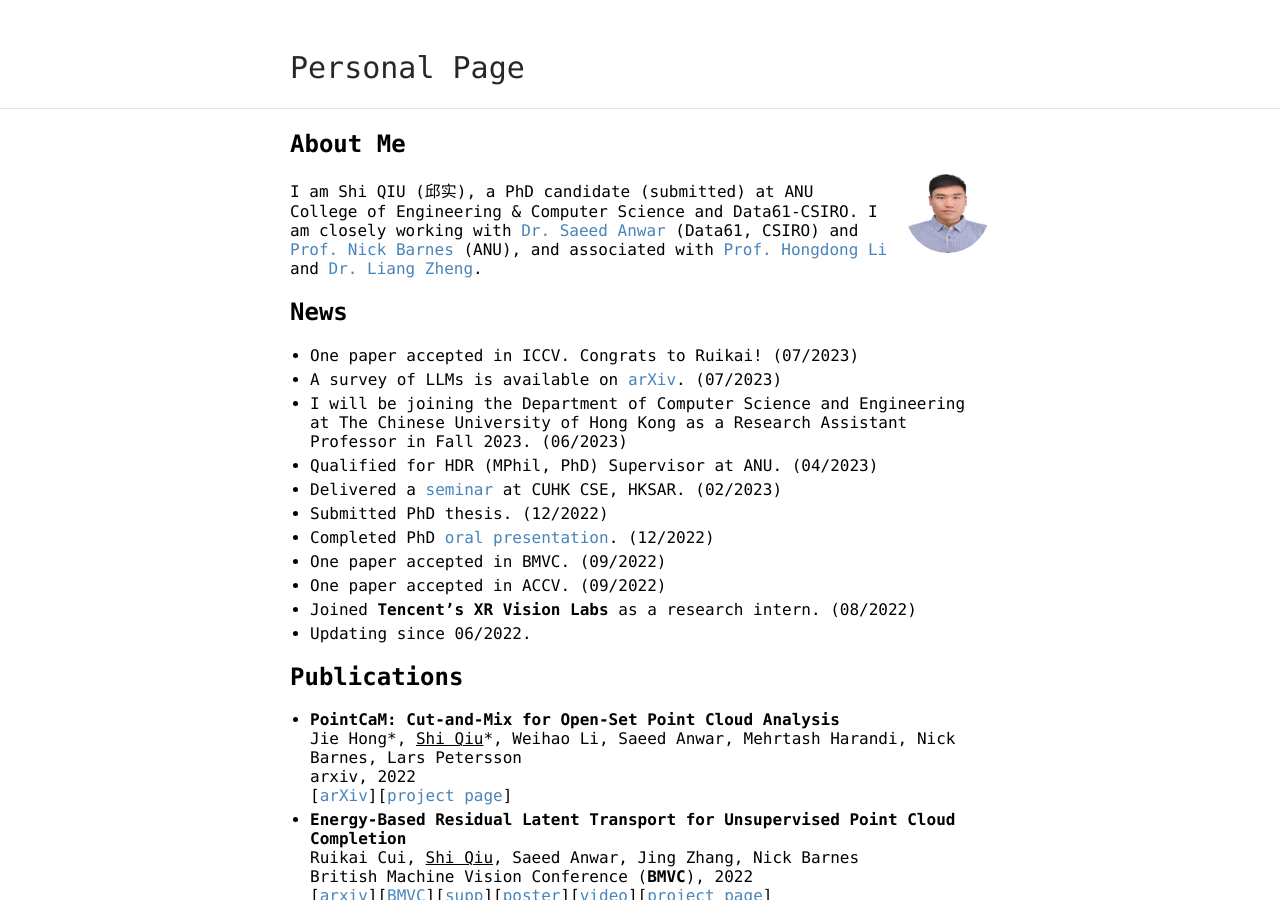
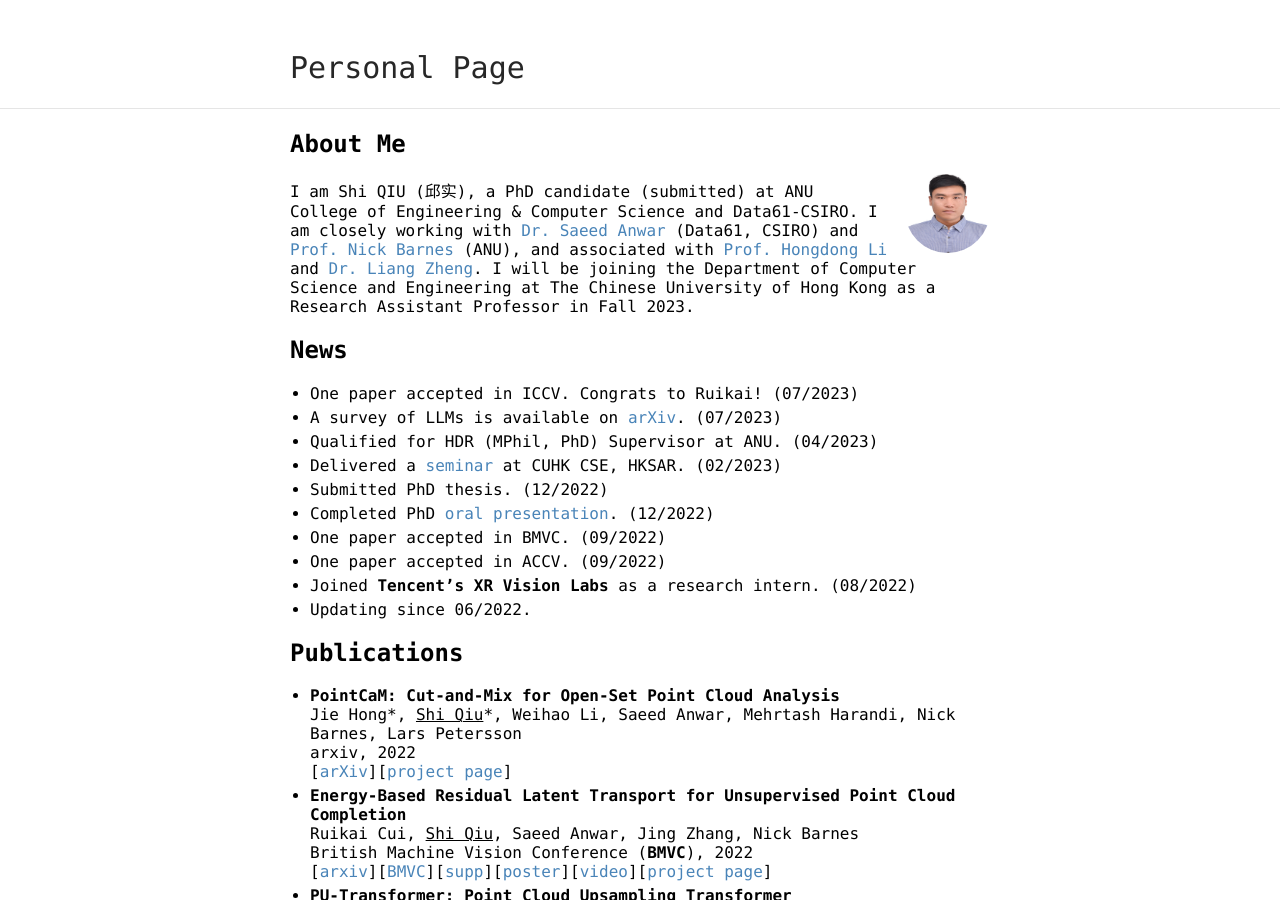
Before and after one commit to ShiQiu0419/ShiQiu0419.github.io, a Jekyll site: the page built from index.md, in a window 1280 px wide and 900 px high. Built offline with Jekyll 4.4.1, drawn with Linux system fonts in a browser that asks for light colours; our own code applies the rules of GitHub Pages for plain Markdown files.

Commit message:
Update index.md

```diff
--- a/index.md
+++ b/index.md
@@ -5,12 +5,11 @@ layout: default
 ## About Me
 <img class="profile-picture" src="me.jpg">
 
-I am Shi QIU (邱实), a PhD candidate (submitted) at ANU College of Engineering & Computer Science and Data61-CSIRO. I am closely working with [Dr. Saeed Anwar](https://saeed-anwar.github.io/) (Data61, CSIRO) and [Prof. Nick Barnes](http://users.cecs.anu.edu.au/~nmb/) (ANU), and associated with [Prof. Hongdong Li](http://users.cecs.anu.edu.au/~hongdong/) and [Dr. Liang Zheng](https://zheng-lab.cecs.anu.edu.au/index.html).
+I am Shi QIU (邱实), a PhD candidate (submitted) at ANU College of Engineering & Computer Science and Data61-CSIRO. I am closely working with [Dr. Saeed Anwar](https://saeed-anwar.github.io/) (Data61, CSIRO) and [Prof. Nick Barnes](http://users.cecs.anu.edu.au/~nmb/) (ANU), and associated with [Prof. Hongdong Li](http://users.cecs.anu.edu.au/~hongdong/) and [Dr. Liang Zheng](https://zheng-lab.cecs.anu.edu.au/index.html). I will be joining the Department of Computer Science and Engineering at The Chinese University of Hong Kong as a Research Assistant Professor in Fall 2023.
 
 ## News
 * One paper accepted in ICCV. Congrats to Ruikai! (07/2023)
 * A survey of LLMs is available on [arXiv](https://arxiv.org/abs/2307.06435). (07/2023)
-* I will be joining the Department of Computer Science and Engineering at The Chinese University of Hong Kong as a Research Assistant Professor in Fall 2023. (06/2023)
 * Qualified for HDR (MPhil, PhD) Supervisor at ANU. (04/2023)
 * Delivered a [seminar](https://www.cse.cuhk.edu.hk/upcoming-events/learning-deep-feature-representations-of-3d-point-cloud-data/) at CUHK CSE, HKSAR. (02/2023)
 * Submitted PhD thesis. (12/2022)
```
